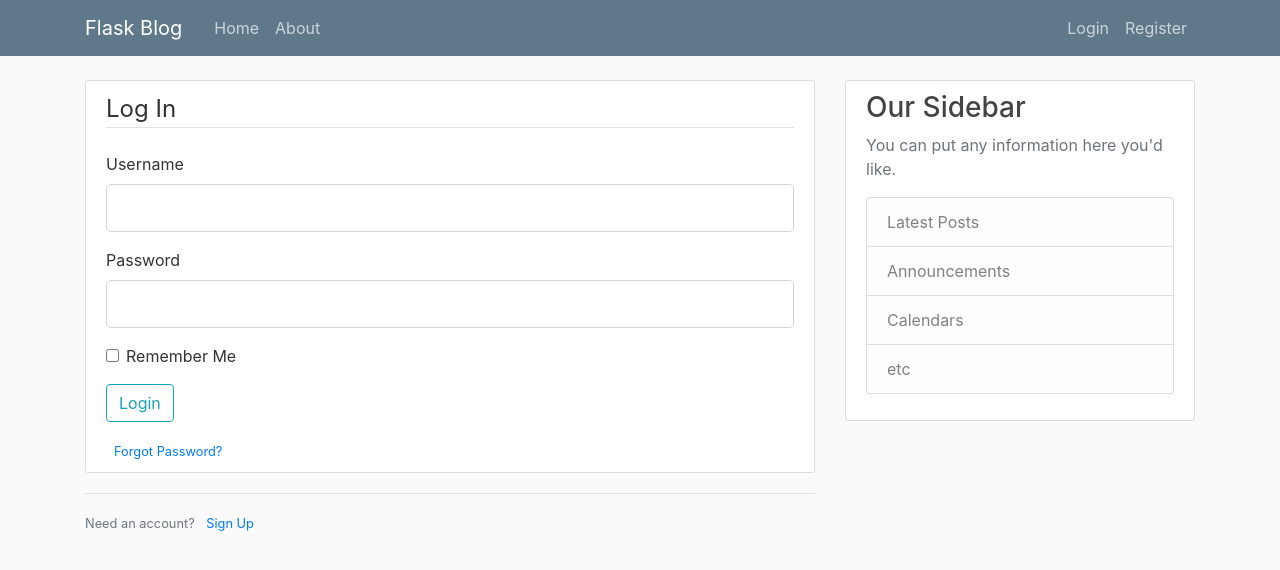
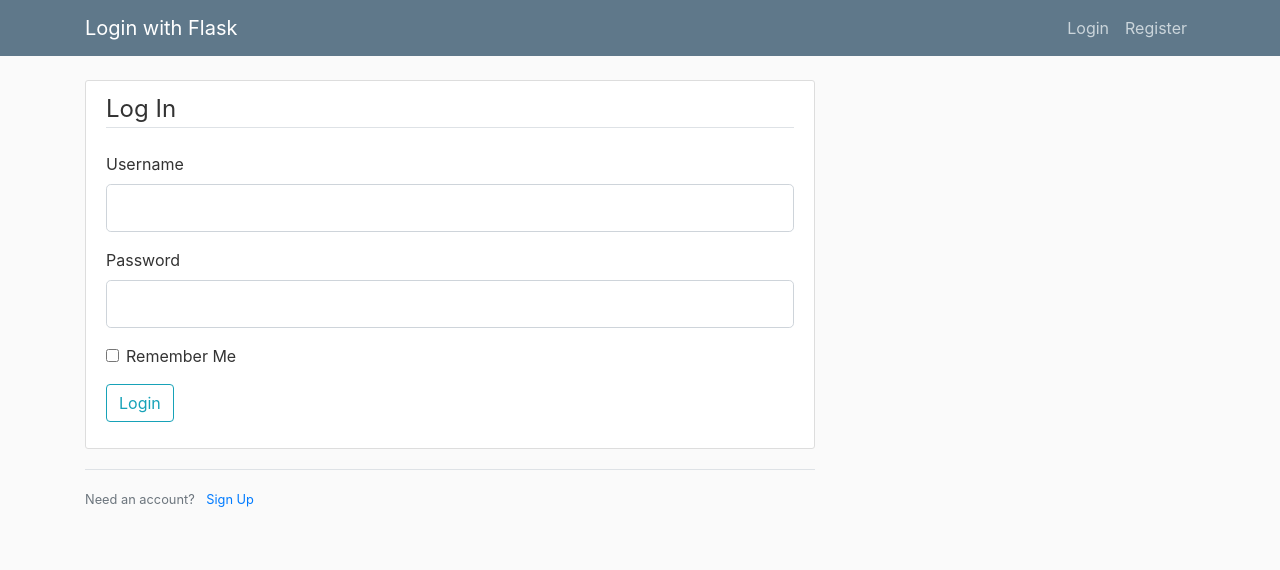
Before and after one commit to mattorme/python_auth_login, a Flask app: page /login in a window 1280 px wide. Shown: the top 570 px of the page. Run offline with Flask 2, Linux system fonts and the light colour scheme; some libraries are stand-ins or nearby versions.

Commit message:
refactored code - final version

```diff
--- a/flaskblog/forms.py
+++ b/flaskblog/forms.py
@@ -48,3 +48,17 @@ class UpdateAccountForm(FlaskForm):
             user = User.query.filter_by(email=email.data).first()
             if user:
                 raise ValidationError('That email is taken. Please choose something different.')
+
+class RequestResetForm(FlaskForm):
+    email = StringField('Email', validators=[DataRequired(), Email()])
+    submit = SubmitField('Request Password Reset')
+
+    def validate_email(self, email):
+        user = User.query.filter_by(email=email.data).first()
+        if user is None:
+            raise ValidationError('There is no account with that email. You must register first.')
+
+class ResetPasswordForm(FlaskForm):
+    password = PasswordField('Password', validators=[DataRequired()])
+    confirm_password = PasswordField('Confirm Password', validators=[DataRequired(), EqualTo('password')])
+    submit = SubmitField('Reset Password')
--- a/flaskblog/routes.py
+++ b/flaskblog/routes.py
@@ -2,26 +2,27 @@ import os
 import secrets
 from PIL import Image
 from flask import render_template, url_for, flash, redirect, request
-from flaskblog import app, db, bcrypt
-from flaskblog.forms import RegistrationForm, LoginForm, UpdateAccountForm
+from flaskblog import app, db, bcrypt, mail
+from flaskblog.forms import RegistrationForm, LoginForm, UpdateAccountForm, RequestResetForm, ResetPasswordForm
 from flaskblog.models import User
 from flask_login import login_user, current_user, logout_user, login_required
+from flask_mail import Message
 
 
 posts = [
-    {
-        'author': 'Matt Orme',
-        'title': 'Blog Post 1',
-        'content': 'First post content',
-        'date_posted': 'Now'
-    },
+    # {
+    #     'author': 'Matt Orme',
+    #     'title': 'Welcome!',
+    #     'content': 'First post content',
+    #     'date_posted': 'Now'
+    # },
 
-    {
-        'author': 'Jane Dpe',
-        'title': 'Blog Post 523',
-        'content': 'hello post content',
-        'date_posted': 'also now'
-    },
+    # {
+    #     'author': 'Jane Dpe',
+    #     'title': 'Blog Post 523',
+    #     'content': 'hello post content',
+    #     'date_posted': 'also now'
+    # },
 ]
 
 @app.route('/')
@@ -29,9 +30,6 @@ posts = [
 def home():
     return render_template('index.html', posts=posts)
 
-@app.route('/about')
-def about():
-    return render_template('about.html', title='About')
 
 @app.route('/register', methods=['GET', 'POST'])
 def register():
@@ -57,7 +55,7 @@ def login():
       if user and bcrypt.check_password_hash(user.password, form.password.data):
           login_user(user, remember=form.remember.data)
           next_page = request.args.get('next')
-          return redirect(next_page) if next_page else redirect(url_for('home'))
+          return redirect(next_page) if next_page else redirect(url_for('account'))
       else:
           flash('Login Unsuccessful. Please check your username and password', 'danger')
     return render_template('login.html', title='Login', form=form)
@@ -65,7 +63,7 @@ def login():
 @app.route('/logout')
 def logout():
     logout_user()
-    return redirect(url_for('home'))
+    return redirect(url_for('login'))
 
 def save_picture(form_picture):
     random_hex = secrets.token_hex(8)
@@ -98,3 +96,40 @@ def account():
         form.email.data = current_user.email
     image_file = url_for('static', filename='profile_pics/' + current_user.image_file)
     return render_template('account.html', title='Account', image_file=image_file, form=form)
+
+def send_reset_email(user):
+    token = user.get_reset_token()
+    msg = Message('Password Reset Request', sender='noreply@demo.com', recipients=[user.email])
+    msg.body = f''' To reset your password, visit the following link:
+{url_for('reset_token', token=token, _external=True)}
+If you did not make this request, then simply ignore this email and no changed will be made.
+'''
+
+@app.route('/reset_password', methods=['GET', 'POST'])
+def reset_request():
+    if current_user.is_authenticated:
+        return redirect(url_for('home'))
+    form = RequestResetForm()
+    if form.validate_on_submit():
+        user = User.query.filter_by(email=form.email.data).first()
+        send_reset_email(user)
+        flash('An email has been sent with instructions on how to reset your password', 'info')
+        return redirect(url_for('login'))
+    return render_template('reset_request.html', title='Reset Password', form=form)
+
+@app.route('/reset_password/<token>', methods=['GET', 'POST'])
+def reset_token(token):
+    if current_user.is_authenticated:
+        return redirect(url_for('home'))
+    user = User.verify_reset_token()
+    if user is None:
+        flash('That is an invalid or expired token', 'warning')
+        return redirect(url_for('reset_request'))
+    form = ResetPsaswordForm()
+    if form.validate_on_submit():
+        hashed_password = bcrypt.generate_password_hash(form.password.data).decode('utf-8')
+        user.password = hashed_password
+        db.session.commit()
+        flash('Your password has been updated! You are now able to log in.', 'success')
+        return redirect(url_for('login'))
+    return render_template('reset_token.html', title='Reset Password', form=form)
--- a/flaskblog/templates/about.html
+++ /dev/null
@@ -1,3 +0,0 @@
-{% extends "layout.html" %} {% block content %}
-<h1>About World lol</h1>
-{% endblock content %}
--- a/flaskblog/templates/layout.html
+++ b/flaskblog/templates/layout.html
@@ -14,19 +14,23 @@
       integrity="sha384-Gn5384xqQ1aoWXA+058RXPxPg6fy4IWvTNh0E263XmFcJlSAwiGgFAW/dAiS6JXm"
       crossorigin="anonymous"
     />
-    <link rel="stylesheet" type="text/css" href="{{ url_for('static', filename='main.css') }}">
+    <link
+      rel="stylesheet"
+      type="text/css"
+      href="{{ url_for('static', filename='main.css') }}"
+    />
 
     {% if title %}
-    <title>Flask Blog - {{ title }}</title>
+    <title>Login with Flask - {{ title }}</title>
     {% else %}
-    <title>Flask Blog</title>
+    <title>Login with Flask</title>
     {% endif %}
   </head>
   <body>
     <header class="site-header">
       <nav class="navbar navbar-expand-md navbar-dark bg-steel fixed-top">
         <div class="container">
-          <a class="navbar-brand mr-4" href="/">Flask Blog</a>
+          <a class="navbar-brand mr-4" href="/">Login with Flask</a>
           <button
             class="navbar-toggler"
             type="button"
@@ -39,18 +43,23 @@
             <span class="navbar-toggler-icon"></span>
           </button>
           <div class="collapse navbar-collapse" id="navbarToggle">
-            <div class="navbar-nav mr-auto">
-              <a class="nav-item nav-link" href="{{ url_for('home') }}">Home</a>
-              <a class="nav-item nav-link" href="{{ url_for('about') }}">About</a>
-            </div>
+            <div class="navbar-nav mr-auto"></div>
             <!-- Navbar Right Side -->
             <div class="navbar-nav">
               {% if current_user.is_authenticated %}
-              <a class="nav-item nav-link" href="{{ url_for('account') }}"> {{current_user.username}} </a>
-              <a class="nav-item nav-link" href="{{ url_for('logout') }}">Logout</a>
+              <a class="nav-item nav-link" href="{{ url_for('account') }}">
+                {{current_user.username}}
+              </a>
+              <a class="nav-item nav-link" href="{{ url_for('logout') }}"
+                >Logout</a
+              >
               {% else %}
-              <a class="nav-item nav-link" href="{{ url_for('login') }}">Login</a>
-              <a class="nav-item nav-link" href="{{ url_for('register') }}">Register</a>
+              <a class="nav-item nav-link" href="{{ url_for('login') }}"
+                >Login</a
+              >
+              <a class="nav-item nav-link" href="{{ url_for('register') }}"
+                >Register</a
+              >
               {% endif %}
             </div>
           </div>
@@ -58,22 +67,16 @@
       </nav>
     </header>
 
-
     <main role="main" class="container">
       <div class="row">
         <div class="col-md-8">
-      {% with messages = get_flashed_messages(with_categories=true) %}
-        {% if messages %}
-          {% for category, message in messages %}
-            <div class="alert alert-{{ category }}">
-              {{ message }}
+          {% with messages = get_flashed_messages(with_categories=true) %} {% if
+          messages %} {% for category, message in messages %}
+          <div class="alert alert-{{ category }}">{{ message }}</div>
+          {% endfor %} {% endif %} {% endwith %} {% block content %}{% endblock
+          %}
         </div>
-          {% endfor %}
-        {% endif %}
-      {% endwith %}
-      {% block content %}{% endblock %}
-    </div>
-    <div class="col-md-4">
+        <!-- <div class="col-md-4">
           <div class="content-section">
         <h3>Our Sidebar</h3>
         <p class='text-muted'>You can put any information here you'd like.
@@ -85,7 +88,7 @@
           </ul>
         </p>
       </div>
-    </div>
+        </div> -->
       </div>
     </main>
 
--- a/flaskblog/templates/login.html
+++ b/flaskblog/templates/login.html
@@ -35,10 +35,10 @@
     </fieldset>
     <div class="form-group">
       {{ form.submit(class="btn btn-outline-info") }}
+      <!-- <small class="text-muted ml-2">
+        <a href="{{ url_for('reset_request') }}">Forgot Password?</a>
+      </small> -->
     </div>
-    <small class="text-muted ml-2">
-      <a href="#">Forgot Password?</a>
-    </small>
   </form>
 </div>
 <div class="border-top pt-3">
```
Also changed, not shown: flaskblog/__init__.py (+8 -1 lines), flaskblog/models.py (+15 -1 lines). Lines whose indentation alone changed are shown as unchanged.
